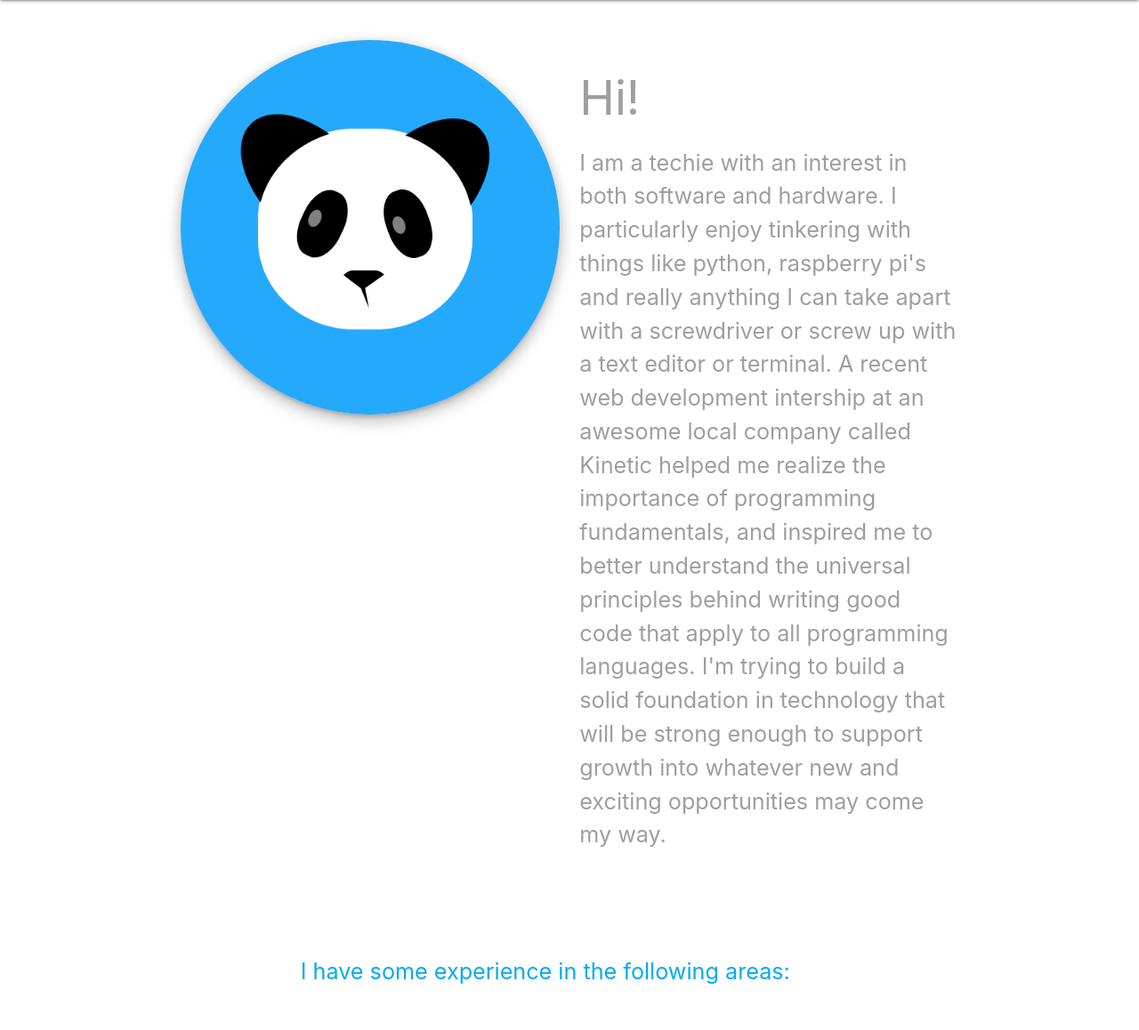
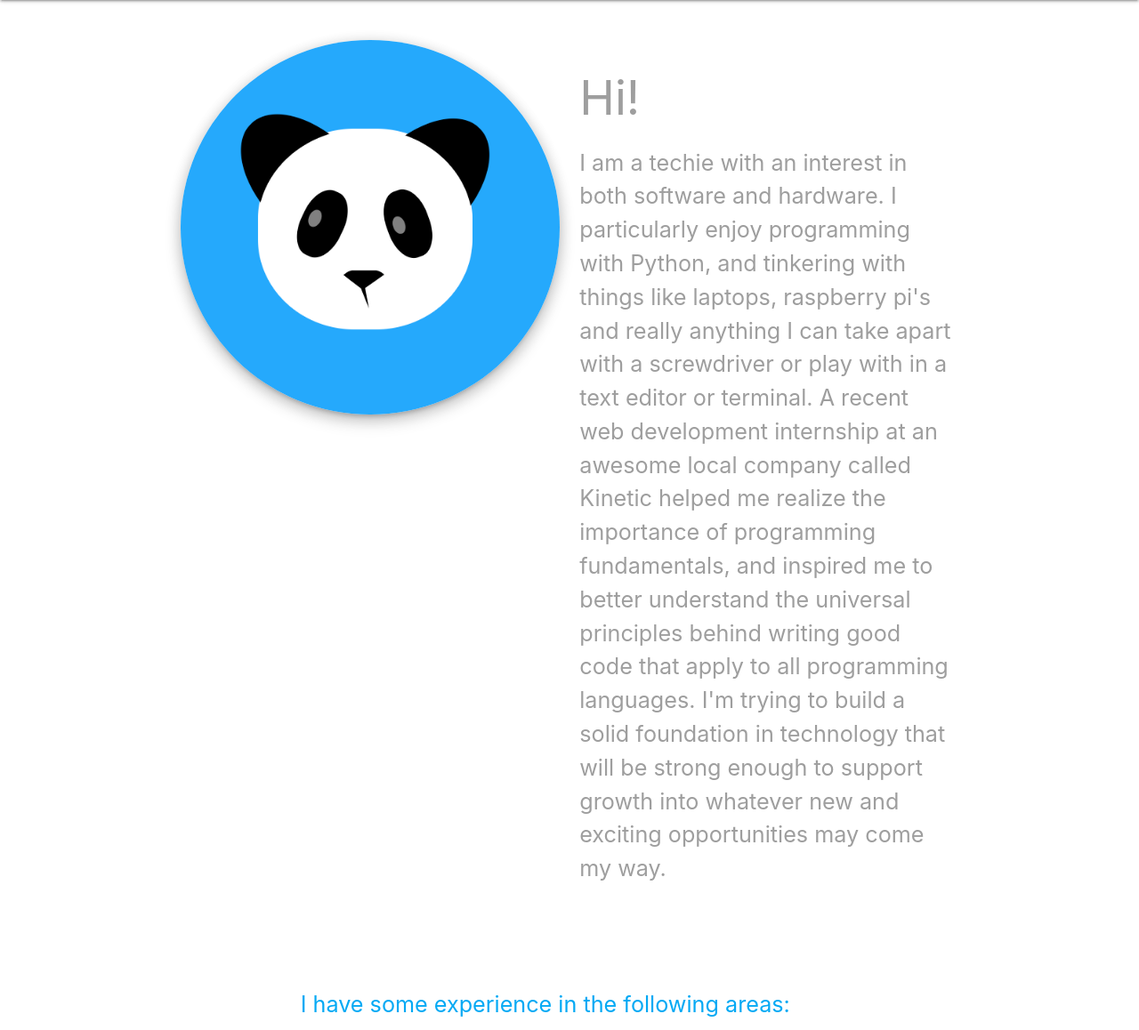
Before and after one commit to corfucius/corfuciusv2, a Django app: page /about in a window 1280 px wide. Shown: the part 64-1222 px from the top of the page at 89% size. Run offline with Django 3.2, Linux system fonts and the light colour scheme; some libraries are stand-ins or nearby versions.

Commit message:
about pg edit

```diff
--- a/templates/pages/about.html
+++ b/templates/pages/about.html
@@ -10,7 +10,7 @@
     <div class="col m6 s12 grey-text">
       <h2>Hi!</h2>
       <p class="flow-text">
-        I am a techie with an interest in both software and hardware. I particularly enjoy tinkering with things like python, raspberry pi's and really anything I can take apart with a screwdriver or screw up with a text editor or terminal. A recent web development intership at an awesome local company called Kinetic helped me realize the importance of programming fundamentals, and inspired me to better understand the universal principles behind writing good code that apply to all programming languages. I'm trying to build a solid foundation in technology that will be strong enough to support growth into whatever new and exciting opportunities may come my way.
+        I am a techie with an interest in both software and hardware. I particularly enjoy programming with Python, and tinkering with things like laptops, raspberry pi's and really anything I can take apart with a screwdriver or play with in a text editor or terminal. A recent web development internship at an awesome local company called Kinetic helped me realize the importance of programming fundamentals, and inspired me to better understand the universal principles behind writing good code that apply to all programming languages. I'm trying to build a solid foundation in technology that will be strong enough to support growth into whatever new and exciting opportunities may come my way.
       </p>
     </div>
   </div>
```
